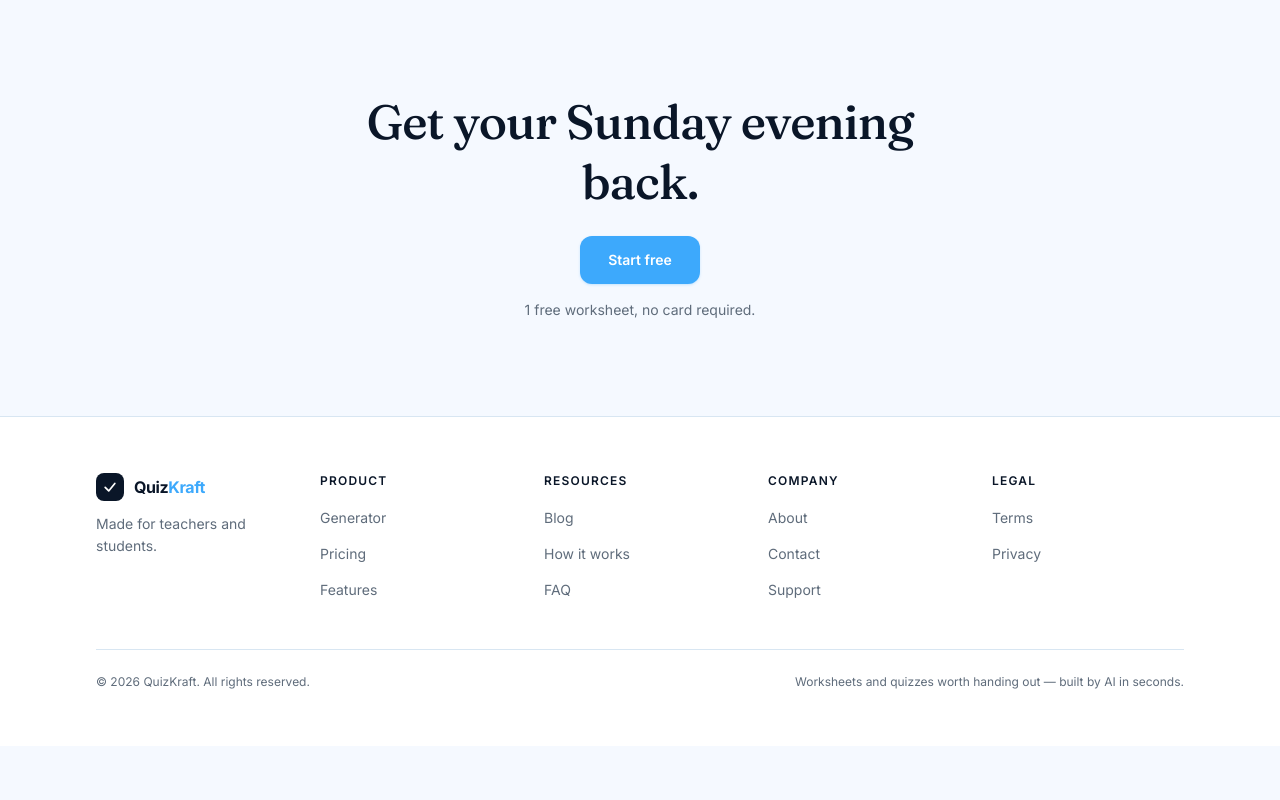
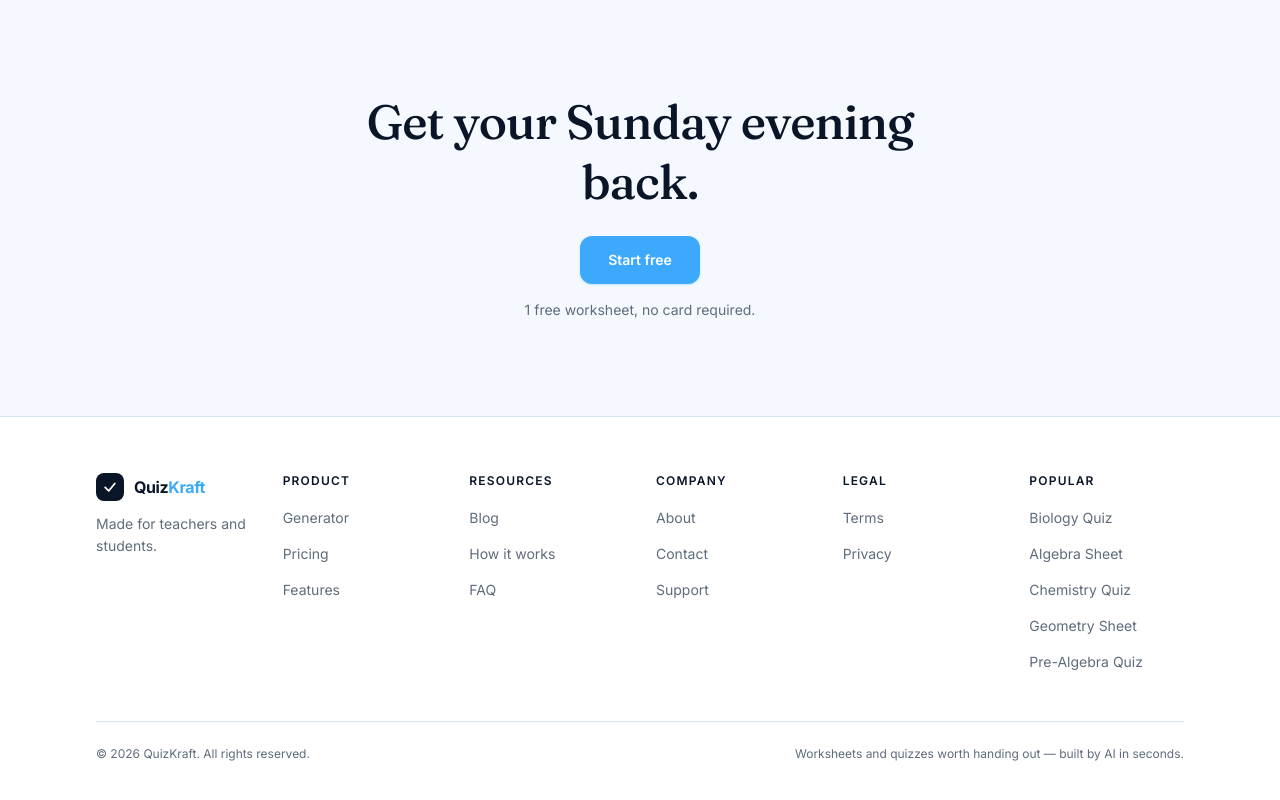
Before and after one commit to alishba-khalid/quiz, a Next.js app: page / in a window 1280 px wide. Shown: the part 4785-5585 px from the top of the page. Before the commit the page ends 5531 px from the top, so only its background shows below. Built offline with nearby package versions, Linux system fonts and the light colour scheme; no server answers.

Commit message:
feat: improve SEO internal linking with popular subjects footer column

```diff
--- a/src/components/Footer.tsx
+++ b/src/components/Footer.tsx
@@ -47,13 +47,23 @@ const cols = [
       { label: "Privacy", href: "/privacy" },
     ],
   },
+  {
+    title: "Popular",
+    links: [
+      { label: "Biology Quiz", href: "/quiz-generator/biology" },
+      { label: "Algebra Sheet", href: "/worksheet-generator/algebra" },
+      { label: "Chemistry Quiz", href: "/quiz-generator/chemistry" },
+      { label: "Geometry Sheet", href: "/worksheet-generator/geometry" },
+      { label: "Pre-Algebra Quiz", href: "/quiz-generator/pre-algebra" },
+    ],
+  },
 ];
 
 export default function Footer() {
   return (
     <footer className="bg-surface border-t border-hairline no-print">
       <div className="max-w-6xl mx-auto px-4 sm:px-6 lg:px-8 py-14">
-        <div className="grid grid-cols-2 md:grid-cols-5 gap-8">
+        <div className="grid grid-cols-2 md:grid-cols-6 gap-8">
           {/* Brand */}
           <div className="col-span-2 md:col-span-1">
             <Link href="/">
```
